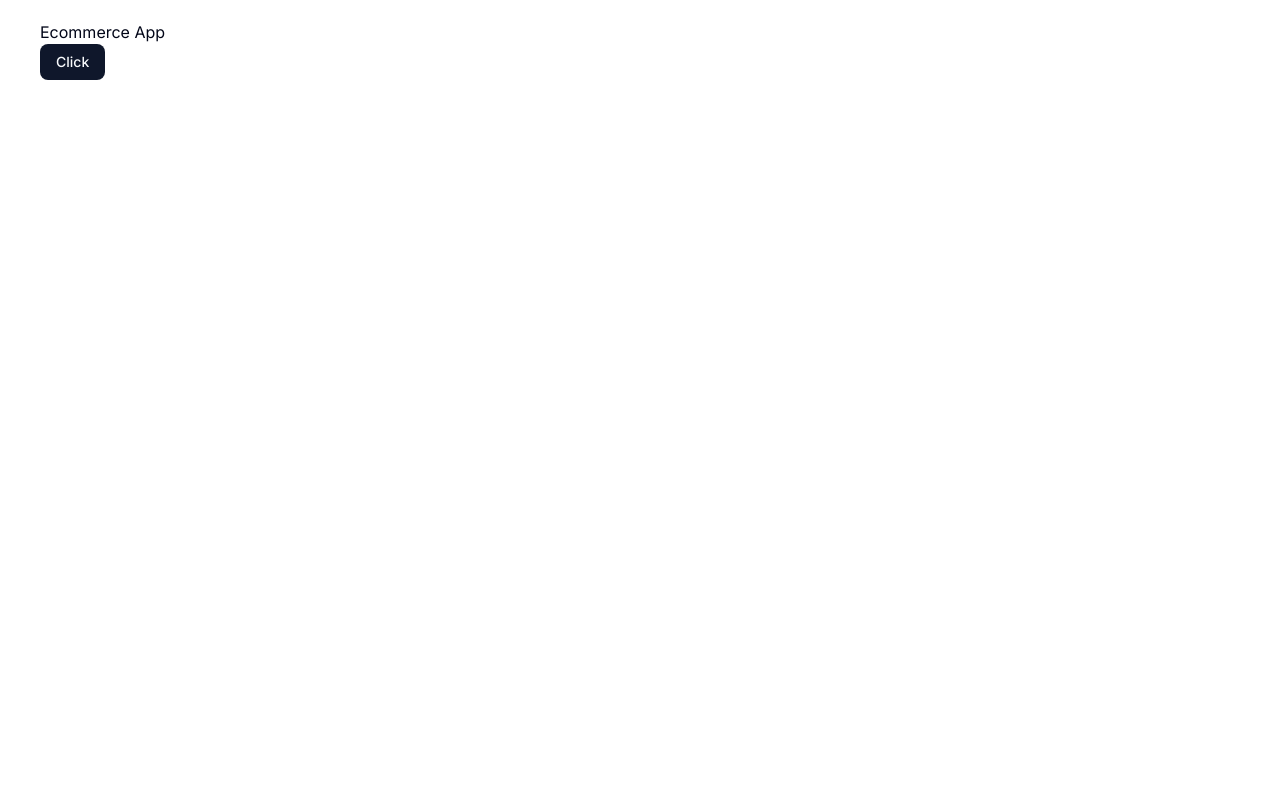
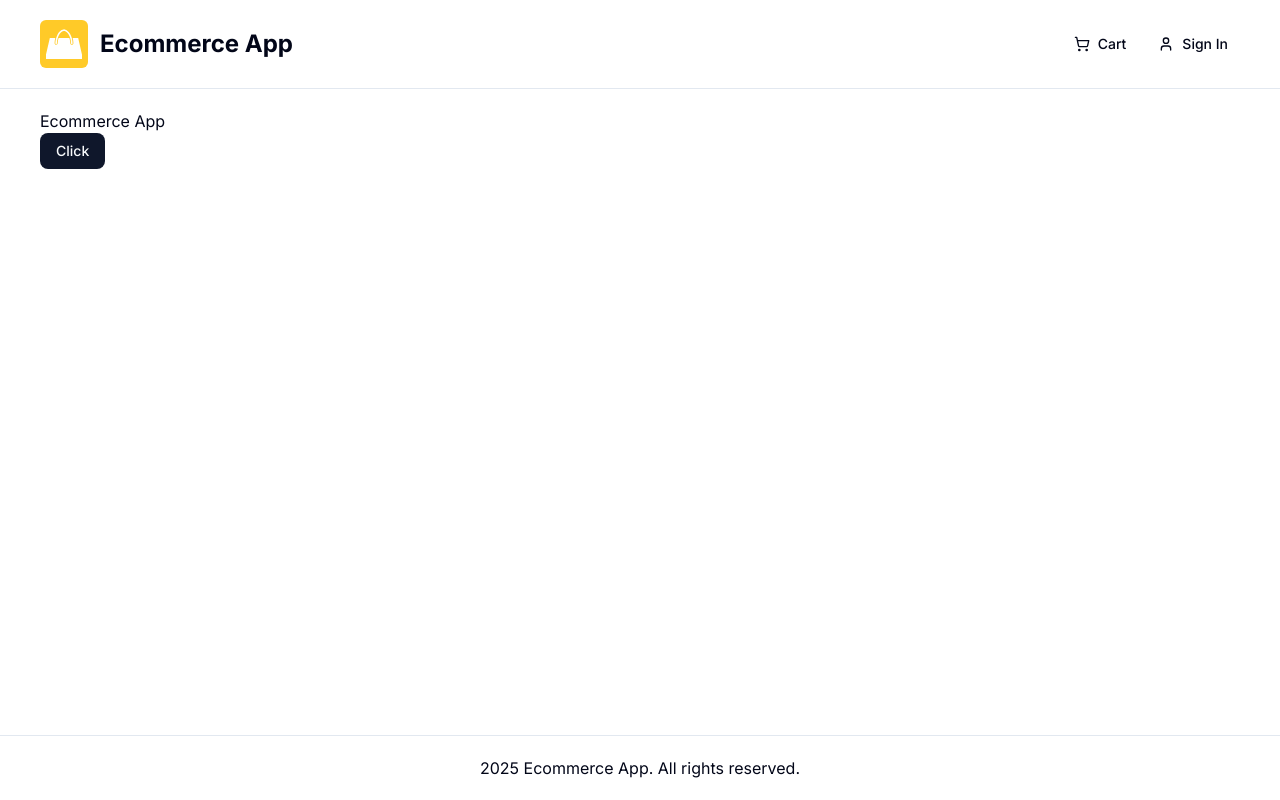
Before and after one commit to pkuzmich/ecommerce-app, a Next.js app: page / in a window 1280 px wide. Built offline with nearby package versions, Linux system fonts and the light colour scheme; no server answers.

Commit message:
Header and Footer Components

```diff
--- a/app/(root)/layout.tsx
+++ b/app/(root)/layout.tsx
@@ -1,11 +1,16 @@
+import Footer from '@/components/footer'
+import Header from '@/components/shared/header'
+
 export default function RootLayout({
   children
 }: Readonly<{
-  children: React.ReactNode;
+  children: React.ReactNode
 }>) {
   return (
-		<div className="flex h-screen flex-col">
-			<main className="flex-1 wrapper">{children}</main>
-		</div>
-  );
+    <div className="flex h-screen flex-col">
+      <Header />
+      <main className="flex-1 wrapper">{children}</main>
+      <Footer />
+    </div>
+  )
 }
--- /dev/null
+++ b/components/footer.tsx
@@ -0,0 +1,15 @@
+import { APP_NAME } from '@/lib/constants'
+
+const Footer = () => {
+  const currentYear = new Date().getFullYear()
+
+  return (
+    <footer className="border-t">
+      <div className="p-5 flex-center">
+        {currentYear} {APP_NAME}. All rights reserved.
+      </div>
+    </footer>
+  )
+}
+
+export default Footer
--- /dev/null
+++ b/components/shared/header/index.tsx
@@ -0,0 +1,34 @@
+import { Button } from '@/components/ui/button'
+import { APP_NAME } from '@/lib/constants'
+import { ShoppingCart, UserIcon } from 'lucide-react'
+import Image from 'next/image'
+import Link from 'next/link'
+
+const Header = () => {
+  return (
+    <header className="w-full border-b">
+      <div className="wrapper flex-between">
+        <div className="flex-start">
+          <Link href="/" className="flex-start">
+            <Image src="/images/logo.svg" alt="logo" width={48} height={48} priority={true} />
+            <span className="hidden lg:block font-bold text-2xl ml-3">{APP_NAME}</span>
+          </Link>
+        </div>
+        <div className="space-x-2">
+          <Button asChild variant="ghost">
+            <Link href="/cart">
+              <ShoppingCart /> Cart
+            </Link>
+          </Button>
+          <Button asChild variant="ghost">
+            <Link href="/sign-in">
+              <UserIcon /> Sign In
+            </Link>
+          </Button>
+        </div>
+      </div>
+    </header>
+  )
+}
+
+export default Header
```
Also changed, not shown: app/(root)/page.tsx (+5 -5 lines).
